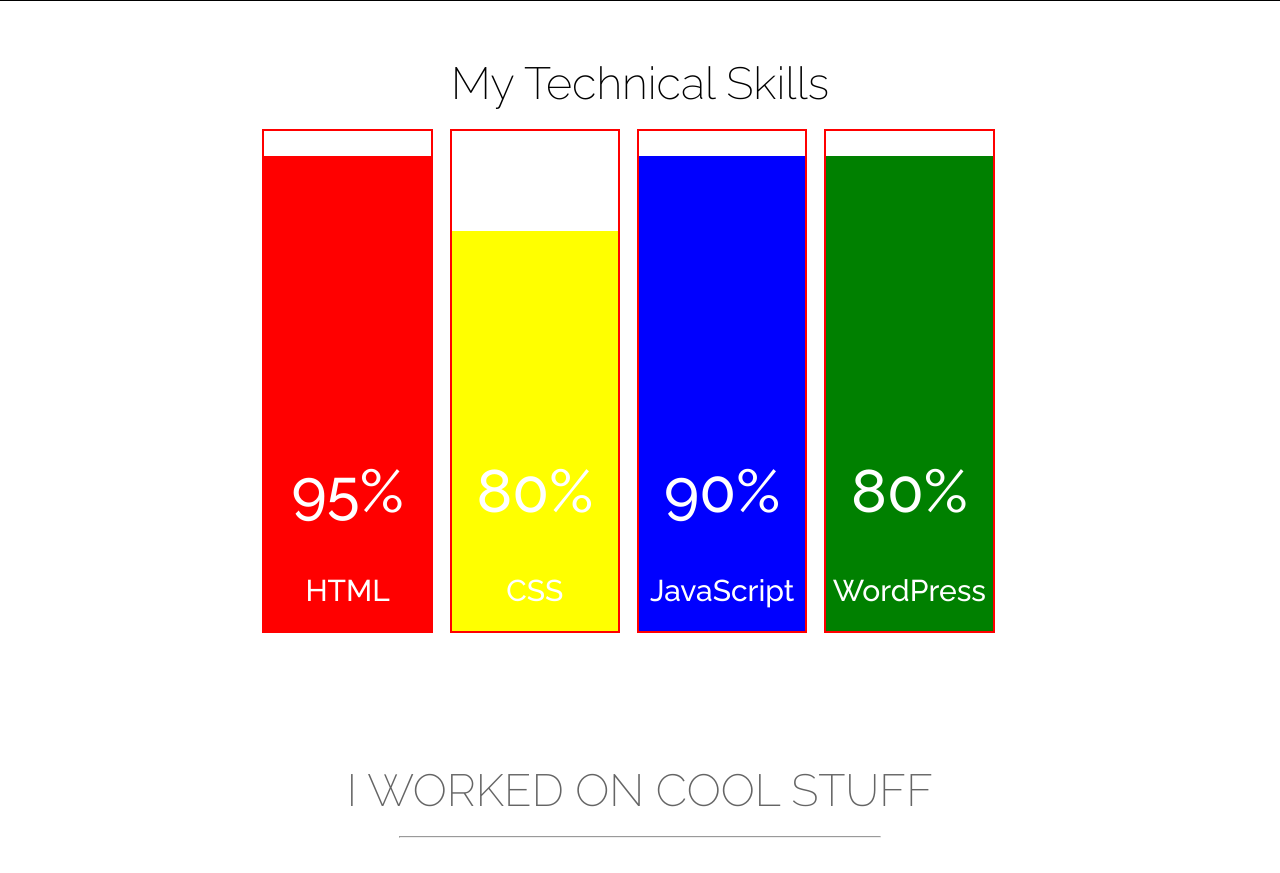
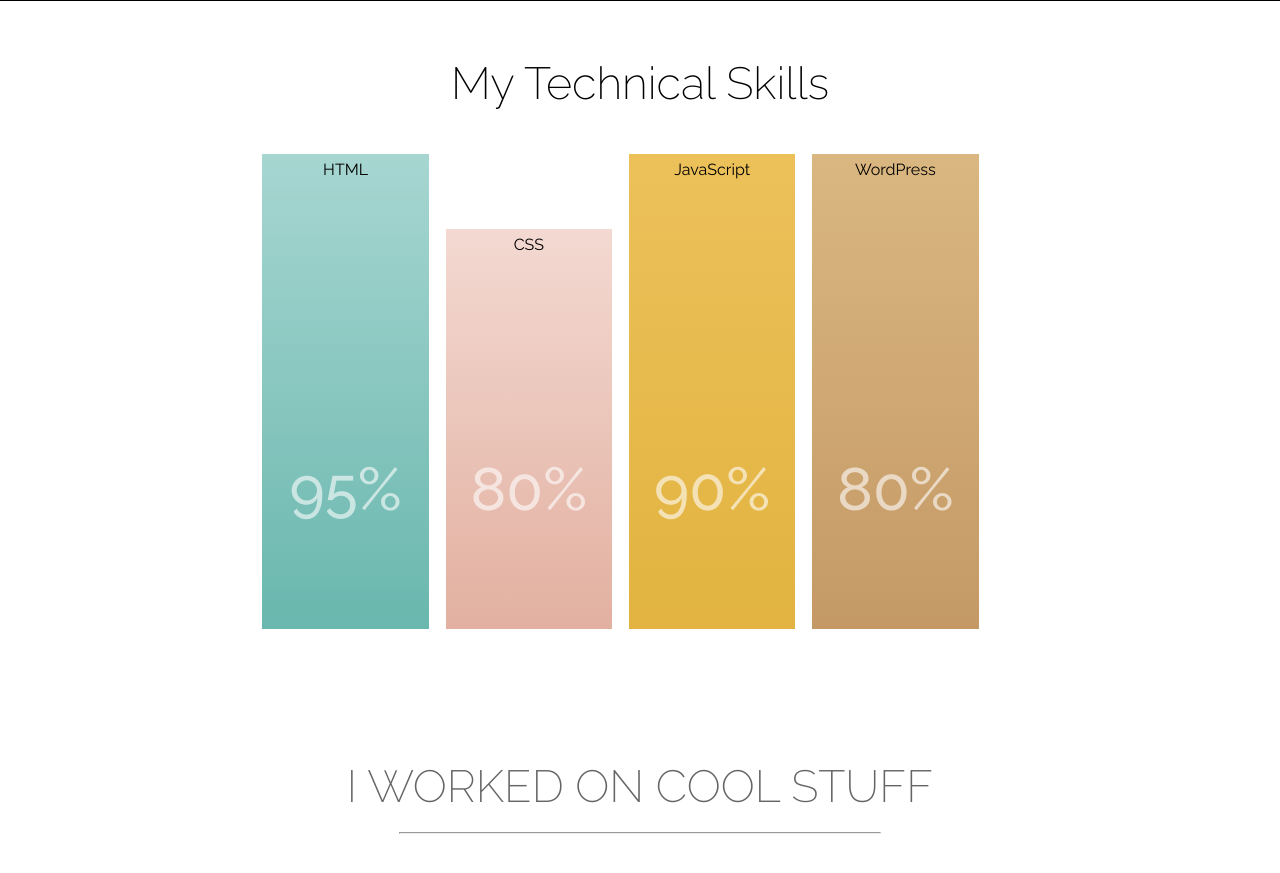
Before and after one commit to edgar-costa/WebEng, a PHP site: page / in a window 1280 px wide. Shown: the part 2321-3194 px from the top of the page. Run offline with PHP 8.4, Linux system fonts and the light colour scheme.

Commit message:
worked on skills

```diff
--- a/Andrea/Exercise1/styles.css
+++ b/Andrea/Exercise1/styles.css
@@ -171,42 +171,82 @@ header p:first-of-type{
  	width:13vw;
  	/*  */
  	margin: 0 0.5vw;
- 	border:2px solid red;
  	height: 500px;
  	position:relative;
  	text-align: center;
 
  }
-
+/* #69B7AE
+	#A7D6D1
+ */
  #html_skill{
  	position:absolute;
  	outline:black;
- 		background-color: red;
+/* 	color:#D5EFEC; */
  	width:100%;
  	bottom:0;
  	height: 95%;
+ 	background: #69B7AE; /* For browsers that do not support gradients */
+    background: -webkit-linear-gradient(#A7D6D1, #69B7AE ); /* For Safari 5.1 to 6.0 */
+    background: -o-linear-gradient(#A7D6D1, #69B7AE ); /* For Opera 11.1 to 12.0 */
+    background: -moz-linear-gradient(#A7D6D1, #69B7AE ); /* For Firefox 3.6 to 15 */
+    background: linear-gradient(#A7D6D1, #69B7AE ); /* Standard syntax */
  }
+
+#html_skill .skill_percentage{
+
+}
+
+#html_skill .skill_name{
+
+}
   #css_skill{
  	position:absolute;
- 	background-color: yellow;
  	width:100%;
  	bottom:0;
  	height: 80%;
+ 	/* color: #FFF3F0; */
+ 	background: #E2B0A0; /* For browsers that do not support gradients */
+    background: -webkit-linear-gradient(#F3D9D2, #E2B0A0 ); /* For Safari 5.1 to 6.0 */
+    background: -o-linear-gradient(#F3D9D2, #E2B0A0 ); /* For Opera 11.1 to 12.0 */
+    background: -moz-linear-gradient(#F3D9D2, #E2B0A0 ); /* For Firefox 3.6 to 15 */
+    background: linear-gradient(#F3D9D2, #E2B0A0 ); /* Standard syntax */
  }
+
+
+/*
+ #E2B340
+#ECC15A
+  */
   #js_skill{
  	position:absolute;
- 	background-color: blue;
  	width:100%;
  	bottom:0;
  	height: 95%;
+ /* 	color:#FFDB85; */
+ 	background: #E2B340; /* For browsers that do not support gradients */
+    background: -webkit-linear-gradient(#ECC15A, #E2B340 ); /* For Safari 5.1 to 6.0 */
+    background: -o-linear-gradient(#ECC15A, #E2B340 ); /* For Opera 11.1 to 12.0 */
+    background: -moz-linear-gradient(#ECC15A, #E2B340 ); /* For Firefox 3.6 to 15 */
+    background: linear-gradient(#ECC15A, #E2B340 ); /* Standard syntax */
  }
+
+/* #C49965
+#DAB780 */
   #wp_skill{
  	position:absolute;
- 	background-color: green;
  	width:100%;
  	bottom:0;
  	height: 95%;
+ 	/* color: #FFE4BB; */
+ 	background: #C49965; /* For browsers that do not support gradients */
+    background: -webkit-linear-gradient(#DAB780, #C49965 ); /* For Safari 5.1 to 6.0 */
+    background: -o-linear-gradient(#DAB780, #C49965 ); /* For Opera 11.1 to 12.0 */
+    background: -moz-linear-gradient(#DAB780, #C49965 ); /* For Firefox 3.6 to 15 */
+    background: linear-gradient(#DAB780, #C49965 ); /* Standard syntax */
  }
+ }
+
 
  .skill_name{
 	position:absolute;
@@ -216,8 +256,9 @@ header p:first-of-type{
 	left: 0;
 	right: 0;
 	font-size:30px;
-	color:white;
 	font-weight: 500;
+	color:black;
+	border: blue 4px solid;
  }
 
  .skill_percentage{
@@ -228,8 +269,9 @@ header p:first-of-type{
 	left: 0;
 	right: 0;
 	font-size:60px;
+	font-weight: 500;
 	color:white;
-	font-weight: 500;
+	opacity: 0.6;
  }
 /*
 ****************************
```
